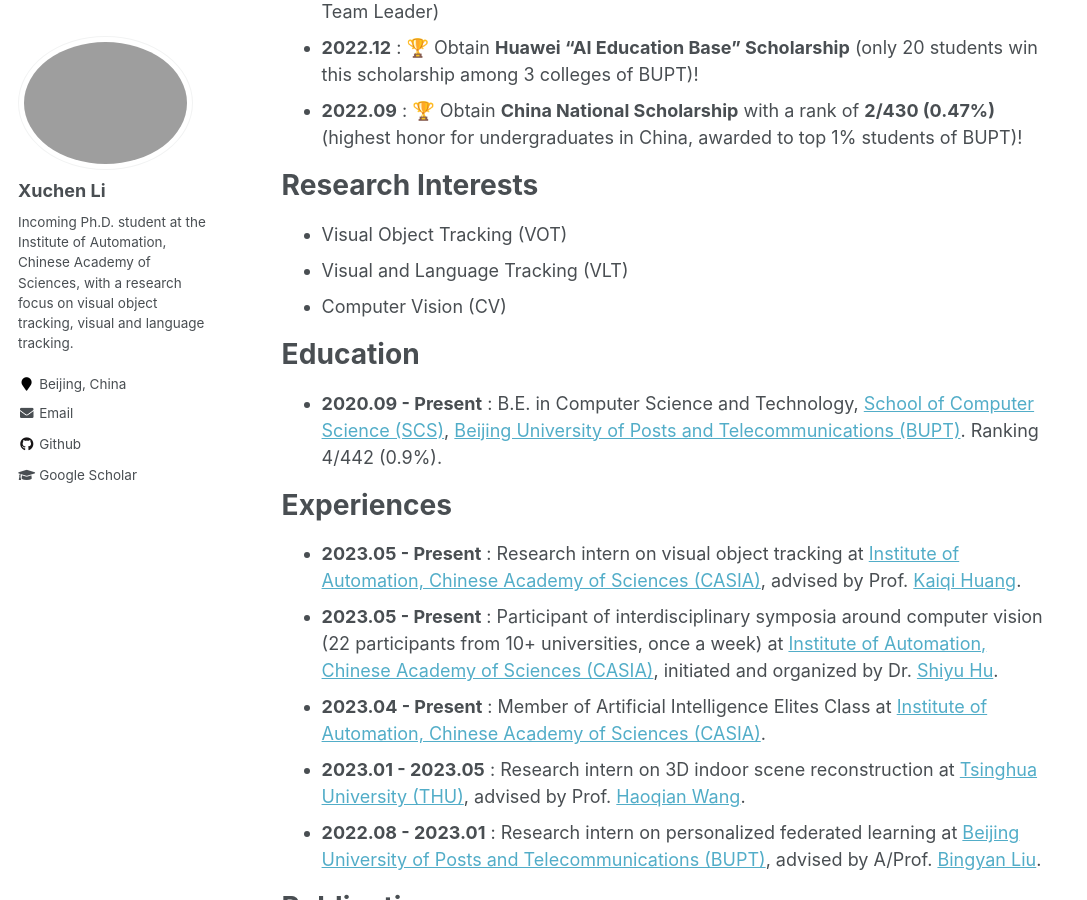
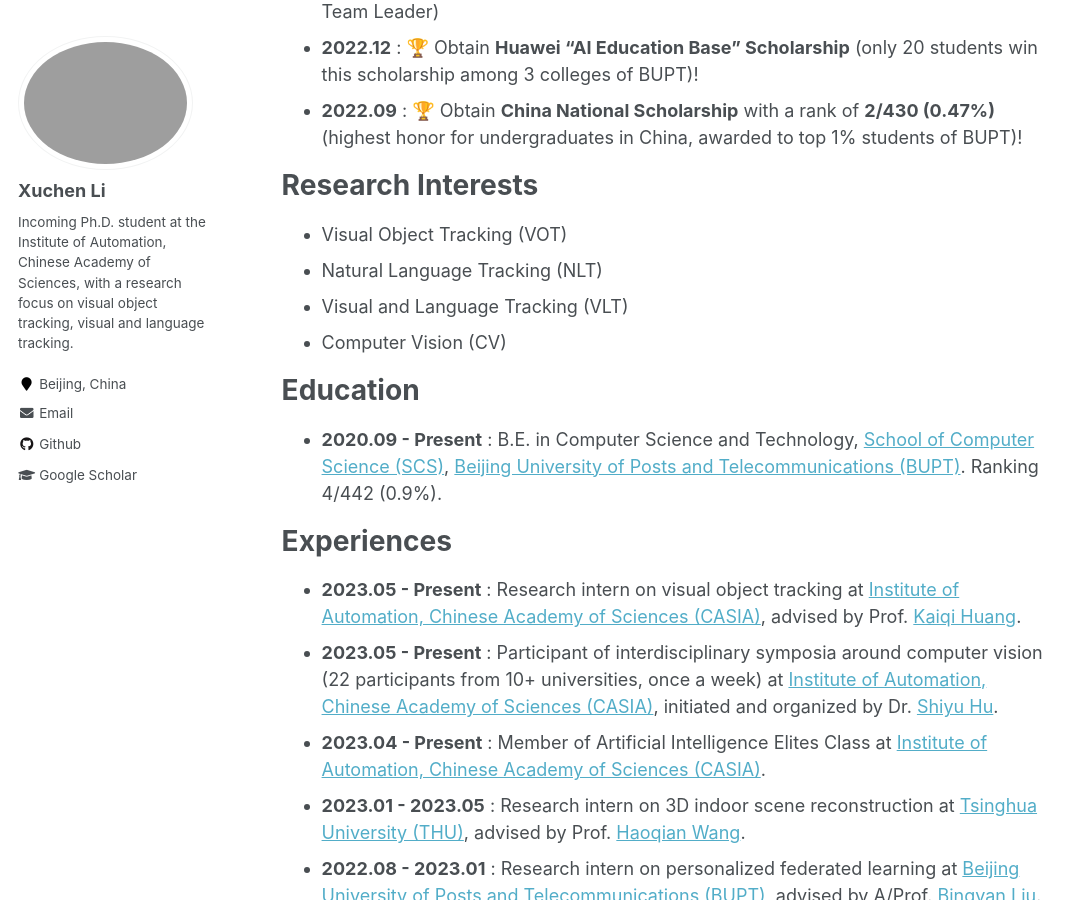
Before and after one commit to Xuchen-Li/Xuchen-Li.github.io, a Jekyll site: the page built from _pages/about.md, in a window 1280 px wide and 900 px high, scrolled down 833 px. Shown: the whole window, without its empty margins (0-1087 px from the left). Built offline with Jekyll 4.4.1, drawn with Linux system fonts in a browser that asks for light colours.

Commit message:
更新 about.md

```diff
--- a/_pages/about.md
+++ b/_pages/about.md
@@ -29,6 +29,7 @@ News
 Research Interests
 ======
 - Visual Object Tracking (VOT)
+- Natural Language Tracking (NLT)
 - Visual and Language Tracking (VLT)
 - Computer Vision (CV)
 
```
